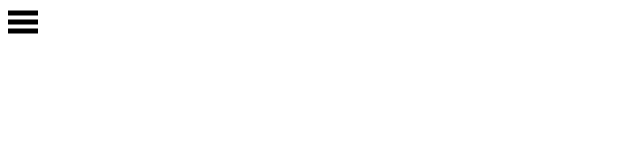
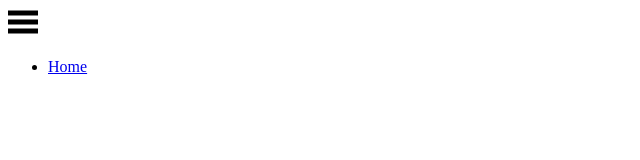
Before and after one commit to HamzaJirah/responsive-navbar, a plain HTML site: page index.html in a window 1280 px wide. Shown: the full height of the page, 0-640 px from the left. Drawn offline with Linux system fonts and the light colour scheme.

Commit message:
added an li tag with a nested anchor tag

```diff
--- a/index.html
+++ b/index.html
@@ -18,6 +18,9 @@
         </svg>
       </a>
     </span>
+    <ul class="navbar-nav">
+      <li><a href="#">Home</a></li>
+    </ul>
   </nav>
   <!-- <script src="main.js"></script> -->
 </body>
```
